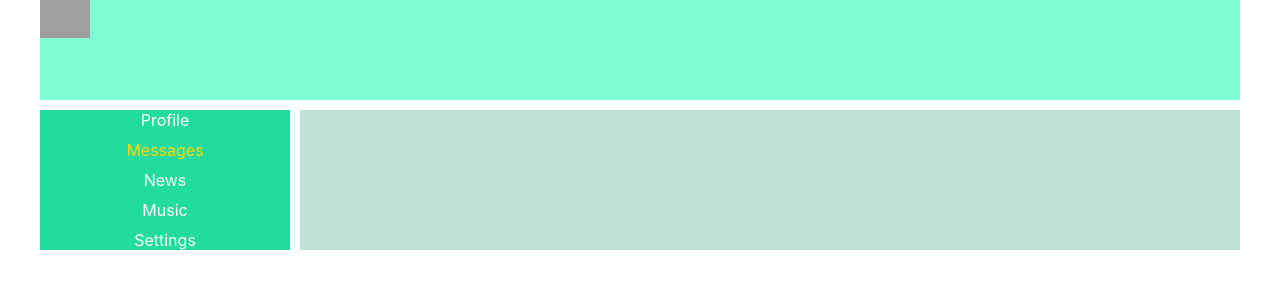
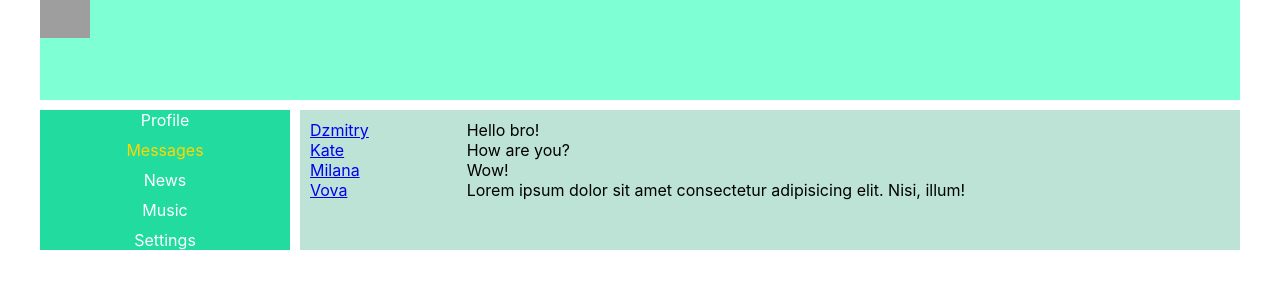
Before and after one commit to vlk-m6578/react-js, a React (Create React App) app in the folder react-01/my-app/: page /messages in a window 1280 px wide. Shown: the top 300 px of the page. Built offline with nearby package versions, Linux system fonts and the light colour scheme; grey boxes are pictures that could not be loaded.

Commit message:
refactoring

```diff
--- a/react-01/my-app/src/App.js
+++ b/react-01/my-app/src/App.js
@@ -18,7 +18,7 @@ function App() {
         <div className='app-wrapper-content'>
           <Routes>
             <Route  path='/profile' element={<Profile />} />
-            <Route path='/messages                                  ' element={<Dialogs />} />
+            <Route path='/messages' element={<Dialogs />} />
             <Route path='/news' element={<News />}/>
             <Route path='/music' element={<Music />} />
             <Route path='/settings' element={<Settings />} />
--- a/react-01/my-app/src/components/Dialogs/Dialogs.jsx
+++ b/react-01/my-app/src/components/Dialogs/Dialogs.jsx
@@ -1,28 +1,34 @@
 import { NavLink } from 'react-router-dom';
 import c from './Dialogs.module.css';
+
+const Dialog = (props) => {
+  return (
+    <div className={`${c.dialogs__item} ${c.dialogs__item__active}`}>
+      <NavLink to={'/messages/' + props.id}>{props.name}</NavLink>
+    </div>
+  );
+}
+
+const Message = (props) => {
+  return(
+    <div className={c.message}>{props.message}</div>
+  );
+}
 
 const Dialogs = () => {
   return (
     <div className={c.dialogs}>
       <div className={c.dialogs__list}>
-        <div className={`${c.dialogs__item} ${c.dialogs__item__active}`}>
-          <NavLink to='/messages/1'>Dzmitry</NavLink>
-        </div>
-        <div className={c.dialogs__item}>
-          <NavLink to='/messages/2'>Kate</NavLink>
-        </div>
-        <div className={c.dialogs__item}>
-          <NavLink to='/messages/3'>Milana</NavLink>
-        </div>
-        <div className={c.dialogs__item}>
-          <NavLink to='/messages/4'>Vova</NavLink>
-        </div>
+        <Dialog name='Dzmitry' id='1' />
+        <Dialog name='Kate' id='2' />
+        <Dialog name='Milana' id='3' />
+        <Dialog name='Vova' id='4' />
       </div>
       <div className={c.messages}>
-        <div className={c.message}>Hello bro!</div>
-        <div className={c.message}>How are you?</div>
-        <div className={c.message}>Wow!</div>
-        <div className={c.message}>Lorem ipsum dolor sit amet consectetur adipisicing elit. Nisi, illum!</div>
+        <Message message='Hello bro!' />
+        <Message message='How are you?' />
+        <Message message='Wow!' />
+        <Message message='Lorem ipsum dolor sit amet consectetur adipisicing elit. Nisi, illum!' />
       </div>
     </div>
   );
--- a/react-01/my-app/src/components/Profile/Profile.jsx
+++ b/react-01/my-app/src/components/Profile/Profile.jsx
@@ -1,14 +1,11 @@
 import Posts from './Posts/Posts';
 import c from './Profile.module.css';
+import ProfileInfo from './ProfileInfo/ProfileInfo';
 
 const Profile = () => {
   return (
     <div className={c.profile}>
-      <img src='https://media.istockphoto.com/id/1632524142/ru/%D0%B2%D0%B5%D0%BA%D1%82%D0%BE%D1%80%D0%BD%D0%B0%D1%8F/%D1%81%D0%B5%D1%80%D1%8B%D0%B9-%D1%81%D0%B8%D0%BD%D0%B8%D0%B9-%D0%B1%D0%B5%D0%BB%D1%8B%D0%B9-%D0%B7%D0%B5%D1%80%D0%BD%D0%B8%D1%81%D1%82%D1%8B%D0%B9-%D0%B3%D1%80%D0%B0%D0%B4%D0%B8%D0%B5%D0%BD%D1%82%D0%BD%D1%8B%D0%B9-%D1%84%D0%BE%D0%BD-%D0%BF%D0%BB%D0%B0%D0%BA%D0%B0%D1%82-%D1%84%D0%BE%D0%BD-%D1%88%D1%83%D0%BC-%D1%82%D0%B5%D0%BA%D1%81%D1%82%D1%83%D1%80%D0%B0-%D0%B7%D0%B0%D0%B3%D0%BE%D0%BB%D0%BE%D0%B2%D0%BE%D0%BA-%D0%B2%D0%B5%D0%B1.jpg?s=612x612&w=0&k=20&c=krFOZaNbEAsJBbeNUNnk_bh_0WHR43fHdNYJCsXiswk='></img>
-      <div className={c.profile__desc}>
-        <img src='https://st3.depositphotos.com/3431221/13621/v/450/depositphotos_136216036-stock-illustration-man-avatar-icon-hipster-character.jpg'></img>
-        Description
-      </div>
+      <ProfileInfo />
       <Posts />
     </div>
   );
--- a/react-01/my-app/src/components/Profile/Profile.module.css
+++ b/react-01/my-app/src/components/Profile/Profile.module.css
@@ -1,13 +1,3 @@
-.profile>img {
-  width: 100%;
-  height: 200px;
-}
-
-.profile__desc {
+.profile {
 
 }
-
-.profile__desc>img {
-  width: 200px;
-  padding-left: 10px;
-}
--- /dev/null
+++ b/react-01/my-app/src/components/Profile/ProfileInfo/ProfileInfo.jsx
@@ -0,0 +1,15 @@
+import c from "./ProfileInfo.module.css";
+
+const ProfileInfo = () => {
+  return (
+    <div className={c.info}>
+      <img src='https://media.istockphoto.com/id/1632524142/ru/%D0%B2%D0%B5%D0%BA%D1%82%D0%BE%D1%80%D0%BD%D0%B0%D1%8F/%D1%81%D0%B5%D1%80%D1%8B%D0%B9-%D1%81%D0%B8%D0%BD%D0%B8%D0%B9-%D0%B1%D0%B5%D0%BB%D1%8B%D0%B9-%D0%B7%D0%B5%D1%80%D0%BD%D0%B8%D1%81%D1%82%D1%8B%D0%B9-%D0%B3%D1%80%D0%B0%D0%B4%D0%B8%D0%B5%D0%BD%D1%82%D0%BD%D1%8B%D0%B9-%D1%84%D0%BE%D0%BD-%D0%BF%D0%BB%D0%B0%D0%BA%D0%B0%D1%82-%D1%84%D0%BE%D0%BD-%D1%88%D1%83%D0%BC-%D1%82%D0%B5%D0%BA%D1%81%D1%82%D1%83%D1%80%D0%B0-%D0%B7%D0%B0%D0%B3%D0%BE%D0%BB%D0%BE%D0%B2%D0%BE%D0%BA-%D0%B2%D0%B5%D0%B1.jpg?s=612x612&w=0&k=20&c=krFOZaNbEAsJBbeNUNnk_bh_0WHR43fHdNYJCsXiswk='></img>
+      <div className={c.profile__desc}>
+        <img src='https://st3.depositphotos.com/3431221/13621/v/450/depositphotos_136216036-stock-illustration-man-avatar-icon-hipster-character.jpg'></img>
+        Description
+      </div>
+    </div >
+  );
+}
+
+export default ProfileInfo;
--- /dev/null
+++ b/react-01/my-app/src/components/Profile/ProfileInfo/ProfileInfo.module.css
@@ -0,0 +1,17 @@
+.info {
+
+}
+
+.info img {
+  width: 100%;
+  height: 200px;
+}
+
+.profile__desc {
+
+}
+
+.profile__desc>img {
+  width: 200px;
+  padding-left: 10px;
+}
```
